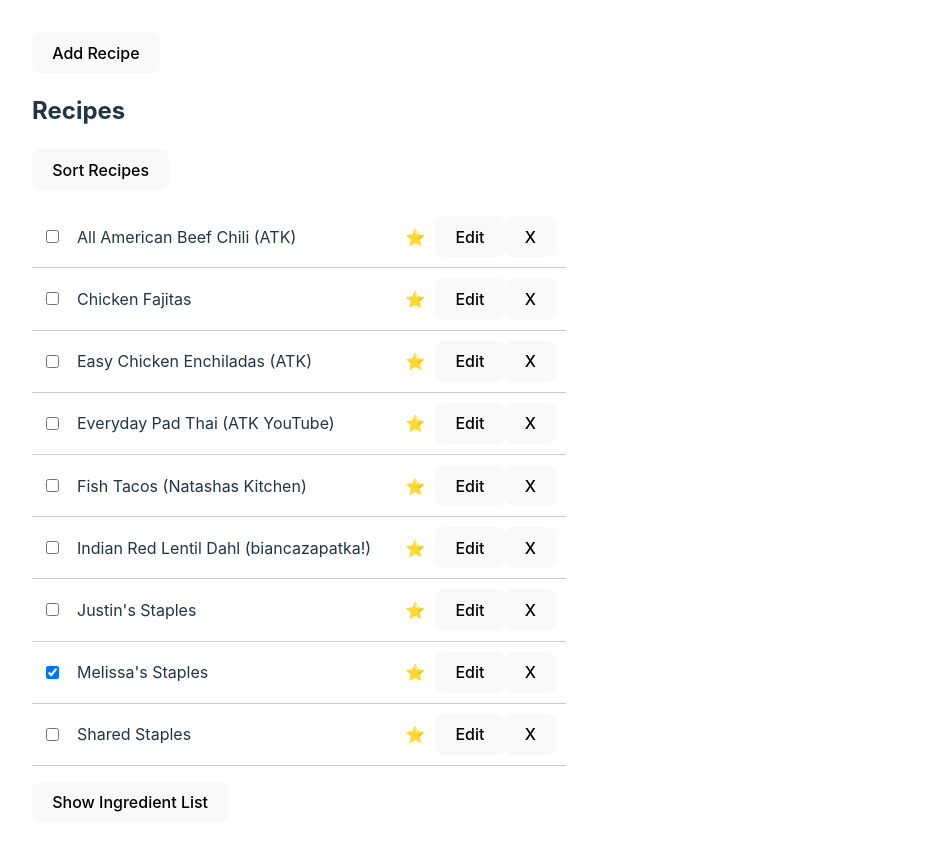
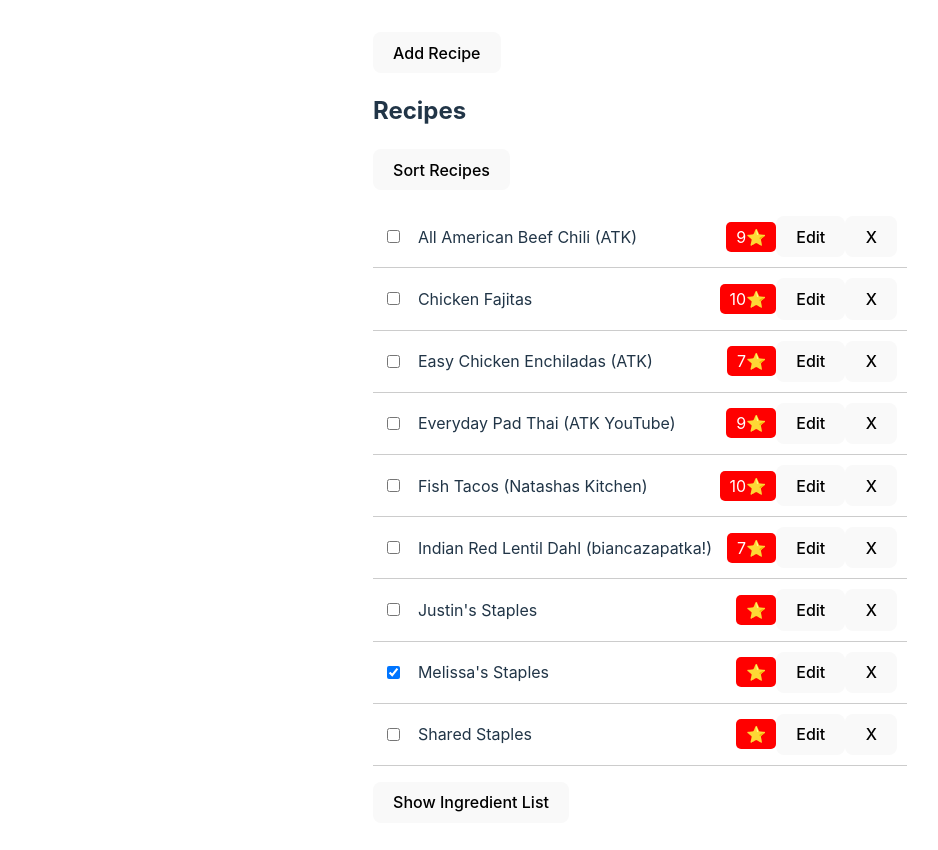
Before and after one commit to justinmcarlson/react-meal-plan-app, a React (Vite) app: page / in a window 1280 px wide. Shown: the top 850 px of the page, without its empty margins (0-938 px from the left). Built offline with nearby package versions, Linux system fonts and the light colour scheme.

Commit message:
Add Basic Layout and Styles to App

```diff
--- a/src/App.css
+++ b/src/App.css
@@ -1,8 +1,8 @@
 #root {
   max-width: 1280px;
-  /* margin: 0 auto; */
+  margin: 0 auto;
   padding: 2rem;
-  text-align: centlefter;
+  text-align: left;
 }
 
 .card {
@@ -13,9 +13,6 @@
   color: #888;
 }
 
-.recipe-list > li {
-  list-style: none;
-}
 
 textarea {
   min-width: 100%;
--- a/src/index.css
+++ b/src/index.css
@@ -1,4 +1,7 @@
 :root {
+  --primary-color: red;
+  --font-size: 16px;
+
   font-family: Inter, system-ui, Avenir, Helvetica, Arial, sans-serif;
   line-height: 1.5;
   font-weight: 400;
@@ -47,7 +50,7 @@ button {
   transition: border-color 0.25s;
 }
 button:hover {
-  border-color: #646cff;
+  border-color: var(--primary-color);
 }
 button:focus,
 button:focus-visible {
```
